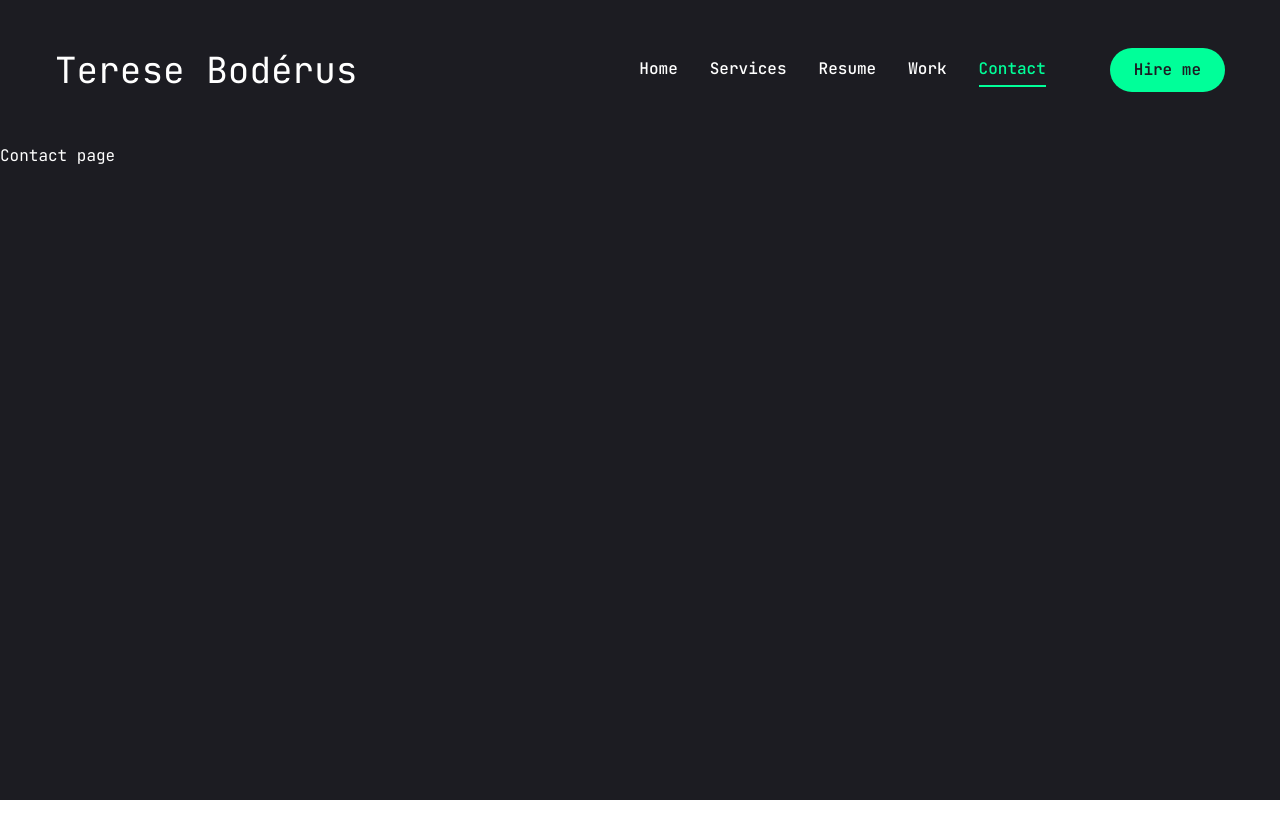
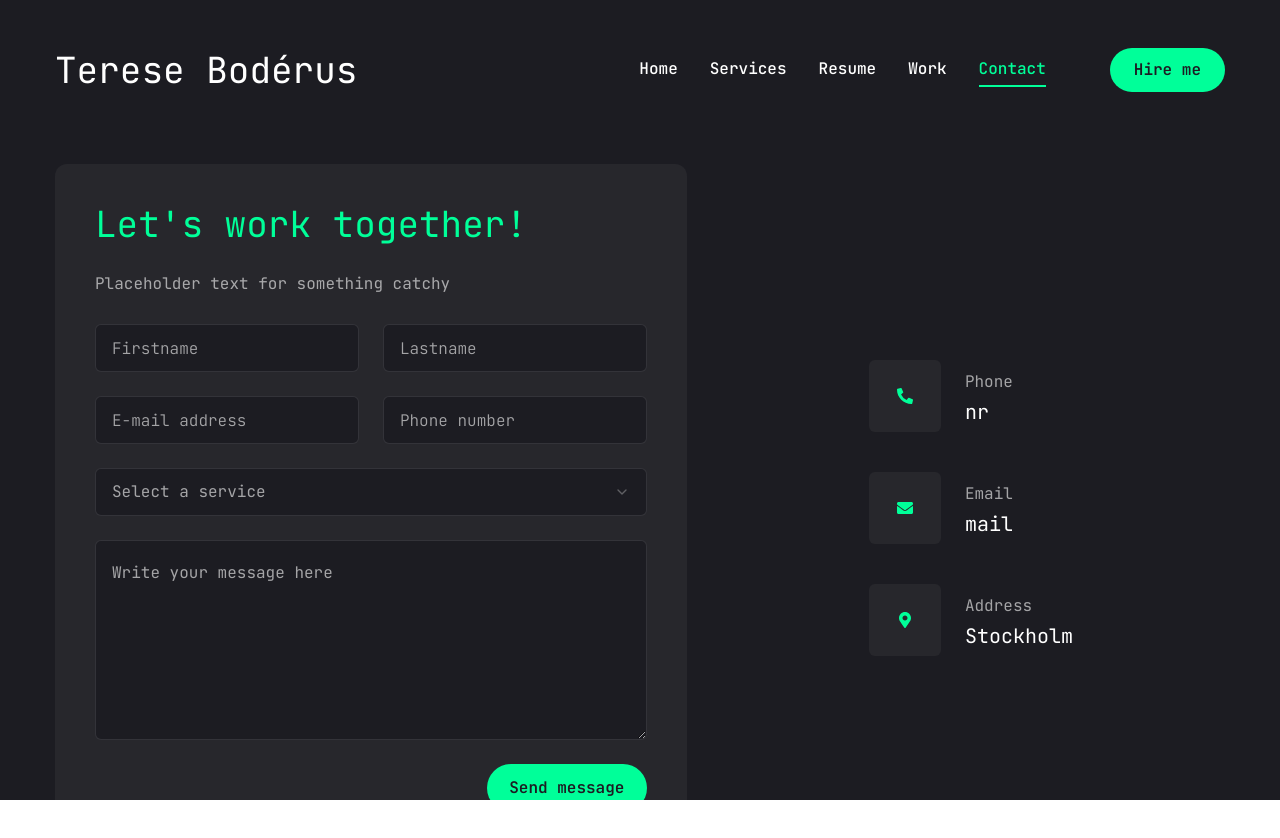
Before and after one commit to TereseBo/portfolio2, a Next.js app: page /contact in a window 1280 px wide. Shown: the top 838 px of the page. Before the commit the page ends 800 px from the top, so only its background shows below. Built offline with nearby package versions, Linux system fonts and the light colour scheme.

Commit message:
Updated contact page

```diff
--- a/app/contact/page.jsx
+++ b/app/contact/page.jsx
@@ -1,5 +1,87 @@
-export default function Contact(){
-    return(
-        <div>Contact page</div>
+
+"use client"
+
+import { Button } from "@/components/ui/button"
+import { Input } from "@/components/ui/input"
+import { Textarea } from "@/components/ui/textarea"
+import { Select, SelectContent, SelectGroup, SelectItem, SelectLabel, SelectTrigger, SelectValue } from "@/components/ui/select"
+import { FaPhoneAlt, FaEnvelope, FaMapMarkerAlt } from "react-icons/fa"
+import { motion } from "framer-motion"
+
+const info = [
+    {
+        icon: <FaPhoneAlt />,
+        title: "Phone",
+        description: "nr"
+    },
+    {
+        icon: <FaEnvelope />,
+        title: "Email",
+        description: "mail"
+    },
+    {
+        icon: <FaMapMarkerAlt />,
+        title: "Address",
+        description: "Stockholm"
+    },
+]
+
+export default function Contact() {
+    return (
+        <motion.section initial={{ opacity: 0 }}
+            animate={{ opacity: 1, transition: { delay: 2.4, duration: 0.4, ease: "easeIn" }, }}
+            className="py-6">
+            <div className="container mx-auto">
+                <div className="flex flex-col xl:flex-row gap-[30px]">
+                    {/* Contact form  */}
+                    <div className="xl:w-[54%] order-2 xl:order-none">
+                        <form className="flex flex-col gap-6 p-10 bg-[#27272c] rounded-xl">
+                            <h3 className="text-4xl text-accent ">Let's work together!</h3>
+                            <p className="text-white/60">Placeholder text for something catchy</p>
+                            <div className=" grid grid-cols-1 md:grid-cols-2 gap-6">
+                                <Input type="firstname" placeholder="Firstname" />
+                                <Input type="lastname" placeholder="Lastname" />
+                                <Input type="email" placeholder="E-mail address" />
+                                <Input type="phonenumber" placeholder="Phone number" />
+                            </div>
+                            <Select>
+                                <SelectTrigger className="w-full">
+                                    <SelectValue placeholder="Select a service" />
+                                </SelectTrigger>
+                                <SelectContent>
+                                    <SelectGroup>
+                                        <SelectLabel>Select a service</SelectLabel>
+                                        <SelectItem value="dev">Web Development</SelectItem>
+                                        <SelectItem value="gen">Genetics</SelectItem>
+
+                                    </SelectGroup>
+                                </SelectContent>
+                            </Select>
+                            <Textarea className="h-[200px]" placeholder="Write your message here" />
+                            <Button size="md" className="max-w-40 self-center xl:self-end">Send message</Button>
+                        </form>
+                    </div>
+                    {/* Contact info */}
+                    <div className="flex flex-1 items-center xl:justify-center order-1 xl:order-none  mb-8 xl:mb-0">
+                        <ul className="flex flex-col gap-10">
+                            {info.map((item, index) => {
+                                return (
+                                    <li key={index} className="flex items-center gap-6">
+                                        <div className="w-[52px] h-[52px] xl:w-[72px] xl:h-[72px] bg-[#27272c] text-accent rounded-md flex items-center justify-center">
+                                            <div>{item.icon}</div>
+                                        </div>
+                                        <div className="flex-1">
+                                            <p className="text-white/60">{item.title}</p>
+                                            <h3 className="text-xl">{item.description}</h3>
+                                        </div>
+                                    </li>
+                                )
+                            })}
+                        </ul>
+                    </div>
+                </div>
+            </div>
+
+        </motion.section>
     )
 }
--- a/components/ui/input.jsx
+++ b/components/ui/input.jsx
@@ -7,7 +7,7 @@
     (<input
       type={type}
       className={cn(
-        "flex h-10 w-full rounded-md border border-slate-200 bg-white px-3 py-2 text-base ring-offset-white file:border-0 file:bg-transparent file:text-sm file:font-medium file:text-slate-950 placeholder:text-slate-500 focus-visible:outline-none focus-visible:ring-2 focus-visible:ring-slate-950 focus-visible:ring-offset-2 disabled:cursor-not-allowed disabled:opacity-50 md:text-sm dark:border-slate-800 dark:bg-slate-950 dark:ring-offset-slate-950 dark:file:text-slate-50 dark:placeholder:text-slate-400 dark:focus-visible:ring-slate-300",
+        "flex h-[48px] rounded-md border border-white/10 focus:border-accent font-light bg-primary px-4 py-5 text-base placeholder:text-white/60 outline-none",
         className
       )}
       ref={ref}
--- a/components/ui/select.jsx
+++ b/components/ui/select.jsx
@@ -16,7 +16,7 @@
   <SelectPrimitive.Trigger
     ref={ref}
     className={cn(
-      "flex h-10 w-full items-center justify-between rounded-md border border-slate-200 bg-white px-3 py-2 text-sm ring-offset-white placeholder:text-slate-500 focus:outline-none focus:ring-2 focus:ring-slate-950 focus:ring-offset-2 disabled:cursor-not-allowed disabled:opacity-50 [&>span]:line-clamp-1 dark:border-slate-800 dark:bg-slate-950 dark:ring-offset-slate-950 dark:placeholder:text-slate-400 dark:focus:ring-slate-300",
+      "flex h-[48px] items-center justify-between rounded-md border border-white/10 bg-primary px-4 py-5 text-base text-white/60 placeholder:text-white/10 focus:border-accent outline-none",
       className
     )}
     {...props}>
@@ -54,7 +54,7 @@
     <SelectPrimitive.Content
       ref={ref}
       className={cn(
-        "relative z-50 max-h-96 min-w-[8rem] overflow-hidden rounded-md border border-slate-200 bg-white text-slate-950 shadow-md data-[state=open]:animate-in data-[state=closed]:animate-out data-[state=closed]:fade-out-0 data-[state=open]:fade-in-0 data-[state=closed]:zoom-out-95 data-[state=open]:zoom-in-95 data-[side=bottom]:slide-in-from-top-2 data-[side=left]:slide-in-from-right-2 data-[side=right]:slide-in-from-left-2 data-[side=top]:slide-in-from-bottom-2 dark:border-slate-800 dark:bg-slate-950 dark:text-slate-50",
+        "relative z-50 max-h-96 min-w-[8rem] overflow-hidden rounded-md border border-white/10 bg-primary text-white shadow-md data-[state=open]:animate-in data-[state=closed]:animate-out data-[state=closed]:fade-out-0 data-[state=open]:fade-in-0 data-[state=closed]:zoom-out-95 data-[state=open]:zoom-in-95 data-[side=bottom]:slide-in-from-top-2 data-[side=left]:slide-in-from-right-2 data-[side=right]:slide-in-from-left-2 data-[side=top]:slide-in-from-bottom-2 dark:border-slate-800 dark:bg-slate-950 dark:text-slate-50",
         position === "popper" &&
           "data-[side=bottom]:translate-y-1 data-[side=left]:-translate-x-1 data-[side=right]:translate-x-1 data-[side=top]:-translate-y-1",
         className
@@ -85,7 +85,7 @@
   <SelectPrimitive.Item
     ref={ref}
     className={cn(
-      "relative flex w-full cursor-default select-none items-center rounded-sm py-1.5 pl-8 pr-2 text-sm outline-none focus:bg-slate-100 focus:text-slate-900 data-[disabled]:pointer-events-none data-[disabled]:opacity-50 dark:focus:bg-slate-800 dark:focus:text-slate-50",
+      "relative flex w-full cursor-default select-none items-center rounded-sm py-1.5 pl-8 pr-2 text-sm outline-none focus:bg-accent focus:text-primary data-[disabled]:pointer-events-none data-[disabled]:opacity-50 dark:focus:bg-slate-800 dark:focus:text-slate-50",
       className
     )}
     {...props}>
--- a/components/ui/textarea.jsx
+++ b/components/ui/textarea.jsx
@@ -6,7 +6,7 @@
   return (
     (<textarea
       className={cn(
-        "flex min-h-[80px] w-full rounded-md border border-slate-200 bg-white px-3 py-2 text-base ring-offset-white placeholder:text-slate-500 focus-visible:outline-none focus-visible:ring-2 focus-visible:ring-slate-950 focus-visible:ring-offset-2 disabled:cursor-not-allowed disabled:opacity-50 md:text-sm dark:border-slate-800 dark:bg-slate-950 dark:ring-offset-slate-950 dark:placeholder:text-slate-400 dark:focus-visible:ring-slate-300",
+        "flex min-h-[80px] w-full rounded-md border border-white/10 bg-primary px-4 py-5 text-base placeholder:text-white/60 focus-visible:outline-none focus-visible:ring-1 focus-visible:ring-accent focus-visible:ring-offset-0 disabled:cursor-not-allowed disabled:opacity-50",
         className
       )}
       ref={ref}
```
